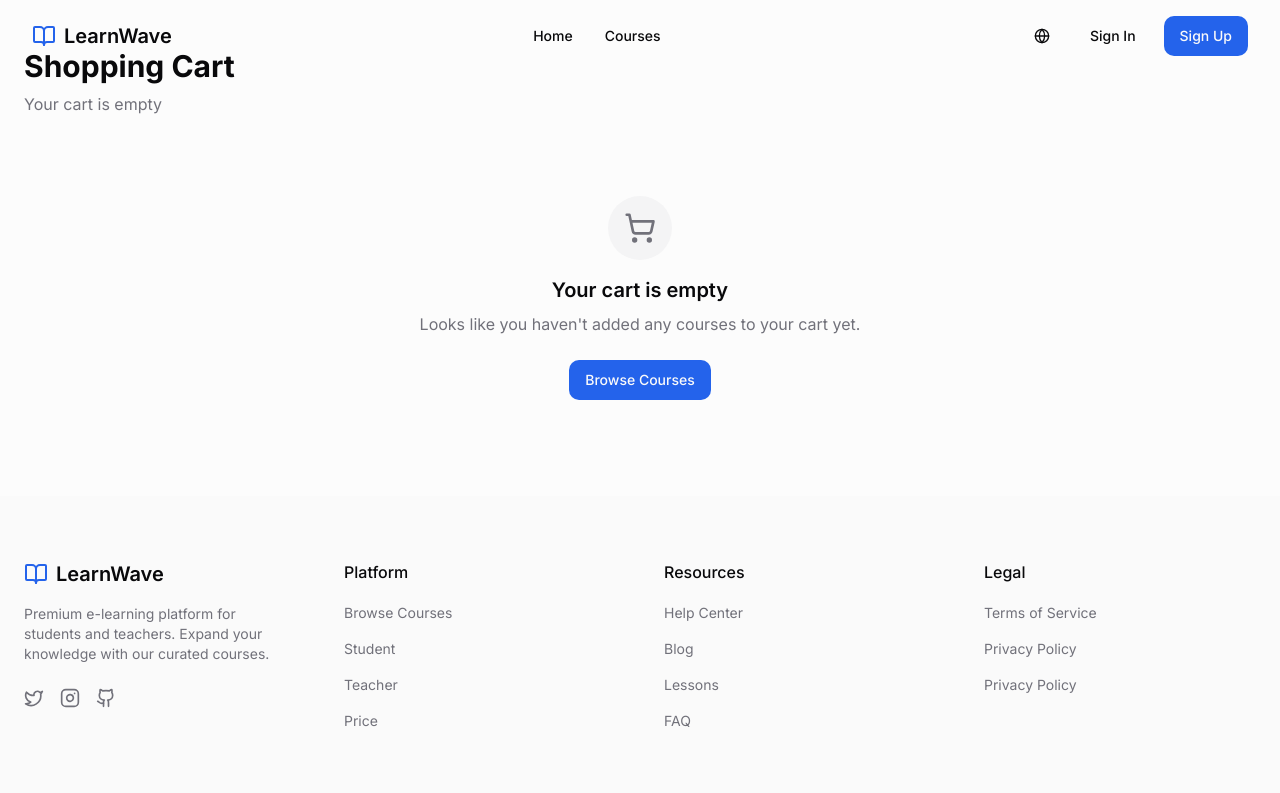
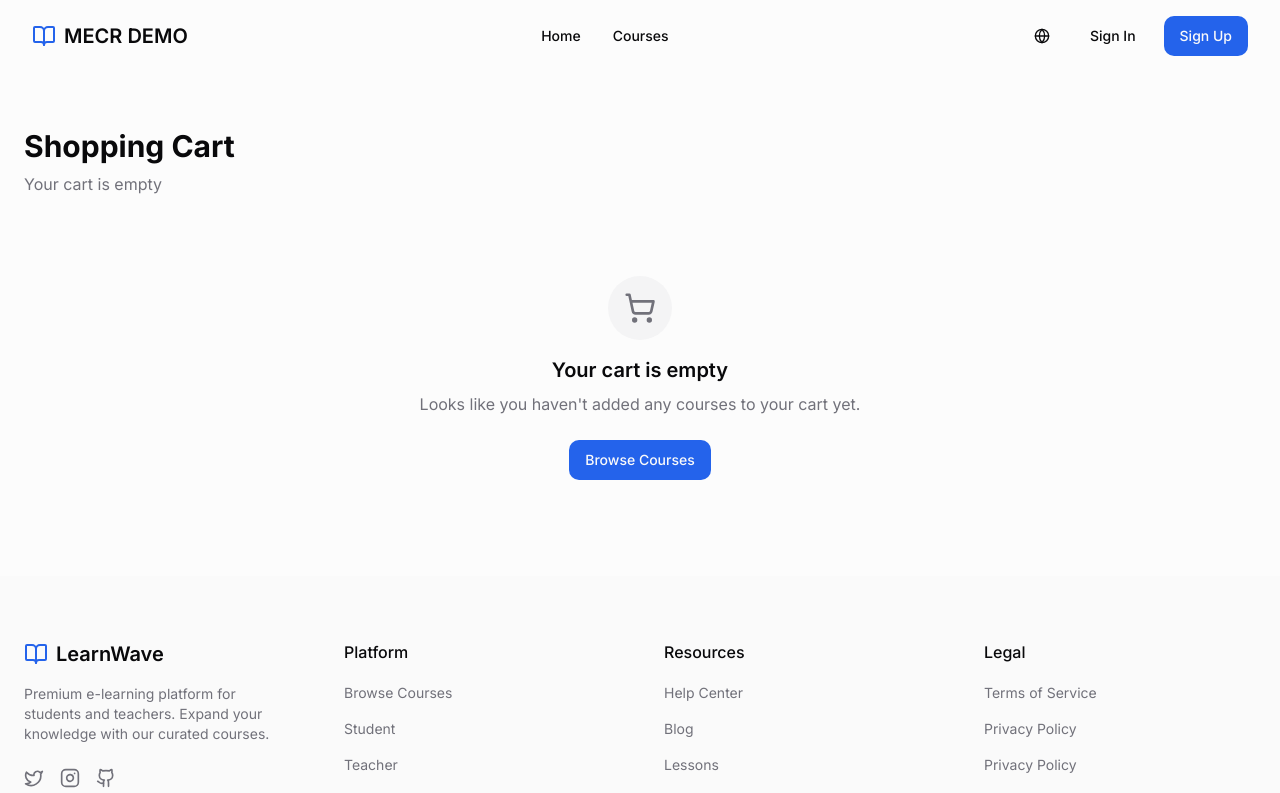
Before and after one commit to duckhang1412002/coursecraft-colony-65, a React (Vite) app: page /cart in a window 1280 px wide. Shown: the top 793 px of the page. Built offline with nearby package versions, Linux system fonts and the light colour scheme.

Commit message:
Fix: Add padding-top and rename site name
Added padding-top to the body to prevent content overlap with the navbar. Renamed the site name to "MECR DEMO" in the Navbar component.

```diff
--- a/index.html
+++ b/index.html
@@ -1,9 +1,10 @@
+
 <!DOCTYPE html>
 <html lang="en">
   <head>
     <meta charset="UTF-8" />
     <meta name="viewport" content="width=device-width, initial-scale=1.0" />
-    <title>coursecraft-colony</title>
+    <title>MECR DEMO</title>
     <meta name="description" content="Lovable Generated Project" />
     <meta name="author" content="Lovable" />
     <meta property="og:image" content="/og-image.png" />
--- a/src/components/layout/Navbar.tsx
+++ b/src/components/layout/Navbar.tsx
@@ -45,7 +45,7 @@ const Navbar = () => {
           className="flex items-center space-x-2 text-xl font-semibold transition-opacity hover:opacity-80"
         >
           <BookOpen className="h-6 w-6 text-primary" />
-          <span>LearnWave</span>
+          <span>MECR DEMO</span>
         </Link>
 
         {/* Desktop Navigation */}
--- a/src/index.css
+++ b/src/index.css
@@ -93,7 +93,7 @@
   }
 
   body {
-    @apply bg-background text-foreground font-sans;
+    @apply bg-background text-foreground font-sans pt-20;
   }
 }
 
```
